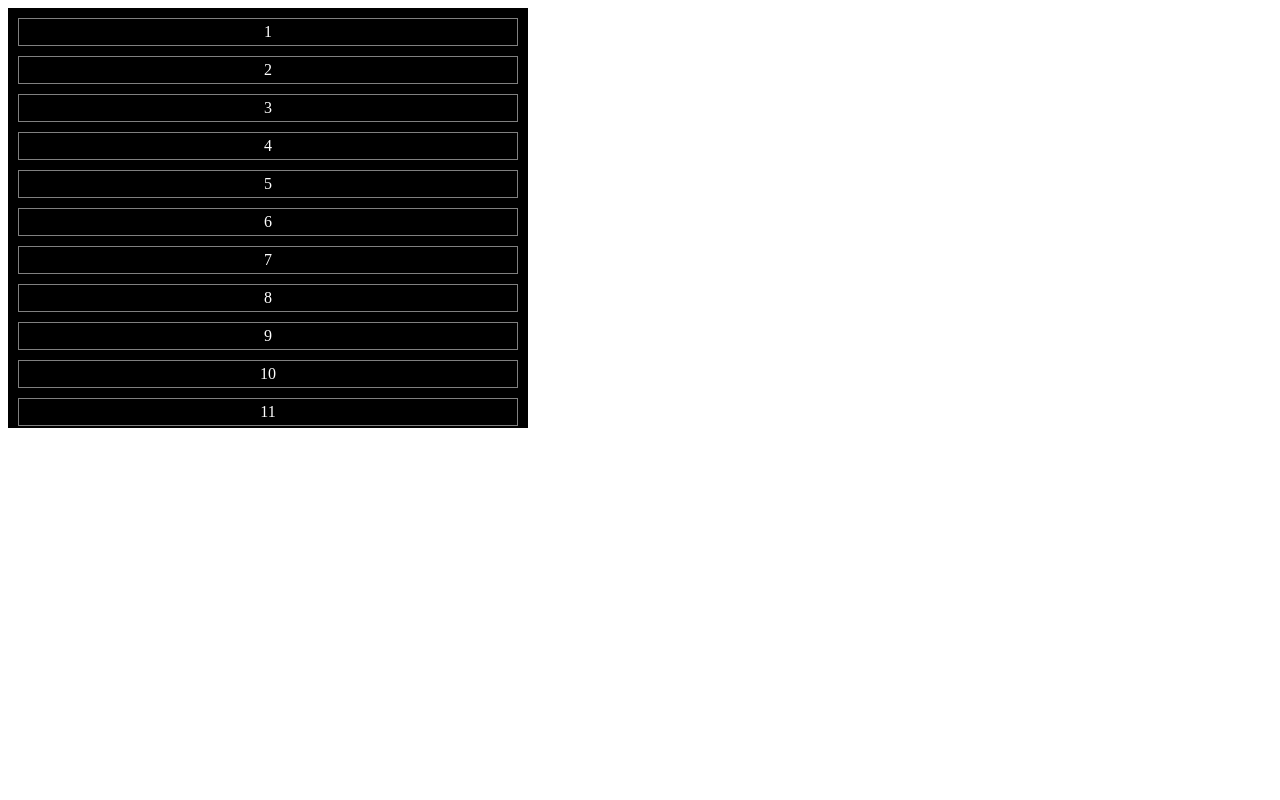
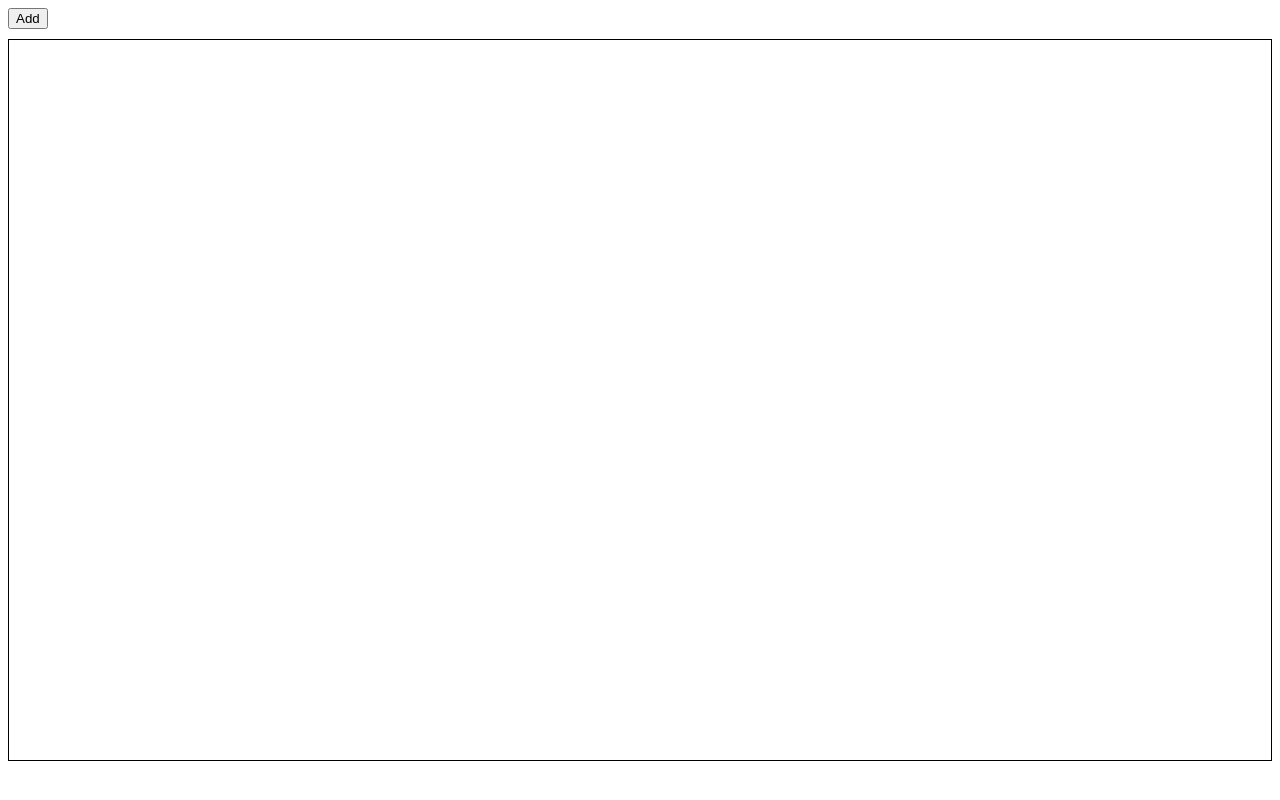
Before and after one commit to vr1Ravi/js-machine-coding, a React (Vite) app in the folder react/: page / in a window 1280 px wide. Built offline with nearby package versions, Linux system fonts and the light colour scheme.

Commit message:
WIP Scheduled Progressbar

```diff
--- a/react/src/App.jsx
+++ b/react/src/App.jsx
@@ -2,6 +2,7 @@ import { CaptureOnScroll } from './components/CaptureOnScroll';
 import HandleRaceExample from './components/HandleRace';
 import InfiniteScrollDomApi from './components/InfiniteScroll';
 import InfiniteScrollIntersectionObserver from './components/InfiniteScrollIntersectionObserver';
+import ProgressBar from './components/ProgressBar';
 import Toaster from './components/ToastContainer';
 import ToastExample from './components/ToastExample';
 import ToggleArrayItem from './components/ToggleArrayItem';
@@ -17,7 +18,8 @@ function App() {
      {/* <HandleRaceExample/> */}
      {/* <ToastExample/> */}
      {/* <InfiniteScrollDomApi /> */}
-     <InfiniteScrollIntersectionObserver/>
+     {/* <InfiniteScrollIntersectionObserver/> */}
+     <ProgressBar/>
    </div>
     </>
 
--- /dev/null
+++ b/react/src/components/ProgressBar/hooks/useProgressBar.js
@@ -0,0 +1,41 @@
+import React, { useCallback, useState } from 'react'
+
+function useProgressBar(progressCompletionRefs) {
+ const [progressBars, setProgressBars] = useState([]);
+
+ const addProgressBar = useCallback((progressBar) => {
+    if(progressBars.length === 0){
+        setProgressBars(prev => [...prev, progressBar]);
+        setTimeout(() => processProgressBar({...progressBar, ele : progressCompletionRefs.current[0]}), 0)
+    }
+
+ },[setProgressBars])
+
+
+
+ const processProgressBar = async (progressBar) => {
+    return new Promise((resolve, reject) => {
+        const {ele, completionTime} = progressBar;
+        let trackTime = 0;
+        let intervaleId;
+
+        const completionRate = 100 / completionTime;
+        intervaleId = setInterval(() => {
+            trackTime+=1;
+            ele.style.width = `${Math.min(parseFloat(ele.style.width) + completionRate, 100)}%`
+             console.log({ele : ele.style.width});
+            if(trackTime === completionTime) {
+                clearInterval(intervaleId);
+                resolve()
+            }
+        }, 1000)
+    })
+ }
+
+  return {
+    progressBars,
+    addProgressBar
+  }
+}
+
+export default useProgressBar
--- /dev/null
+++ b/react/src/components/ProgressBar/index.jsx
@@ -0,0 +1,32 @@
+import React, { useEffect, useRef, useState } from 'react'
+import "./style.css";
+import useProgressBar from './hooks/useProgressBar';
+
+function ProgressBar() {
+    const progressCompletionRefs = useRef([])
+    const {progressBars, addProgressBar} = useProgressBar(progressCompletionRefs);
+
+
+    const handleAddProgressBar = () => {
+        addProgressBar({id: crypto.randomUUID(), completionTime : Math.ceil(Math.random() * 4) + 1})
+    }
+useEffect(() => {console.log({progressCompletionRefs: progressCompletionRefs.current});},[progressBars])
+
+
+  return (
+    <div>
+        <button onClick={handleAddProgressBar}>Add</button>
+        <div className='progress-container'>
+            {
+                progressBars.map((bar, index) => (
+                     <div key={bar.id} className='progress'>
+                        <div ref={(el) => progressCompletionRefs.current[index] = el} className='progress progress-completion'></div>
+                    </div>
+                ))
+            }
+        </div>
+    </div>
+  )
+}
+
+export default ProgressBar
--- /dev/null
+++ b/react/src/components/ProgressBar/style.css
@@ -0,0 +1,24 @@
+.progress-container{
+    border: 1px solid;
+    height: 700px;
+    margin-top: 10px;
+    display: flex;
+    flex-direction: column;
+    gap: 10px;
+    padding: 10px;
+ }
+
+ .progress {
+    position: relative;
+    background-color: gray;
+    border-radius: 4px;
+    height: 10px;
+ }
+
+ .progress-completion{
+    position: absolute;
+    background-color: green;
+    top: 0px;
+    left: 0px;
+    width: 0%;
+ }
```
